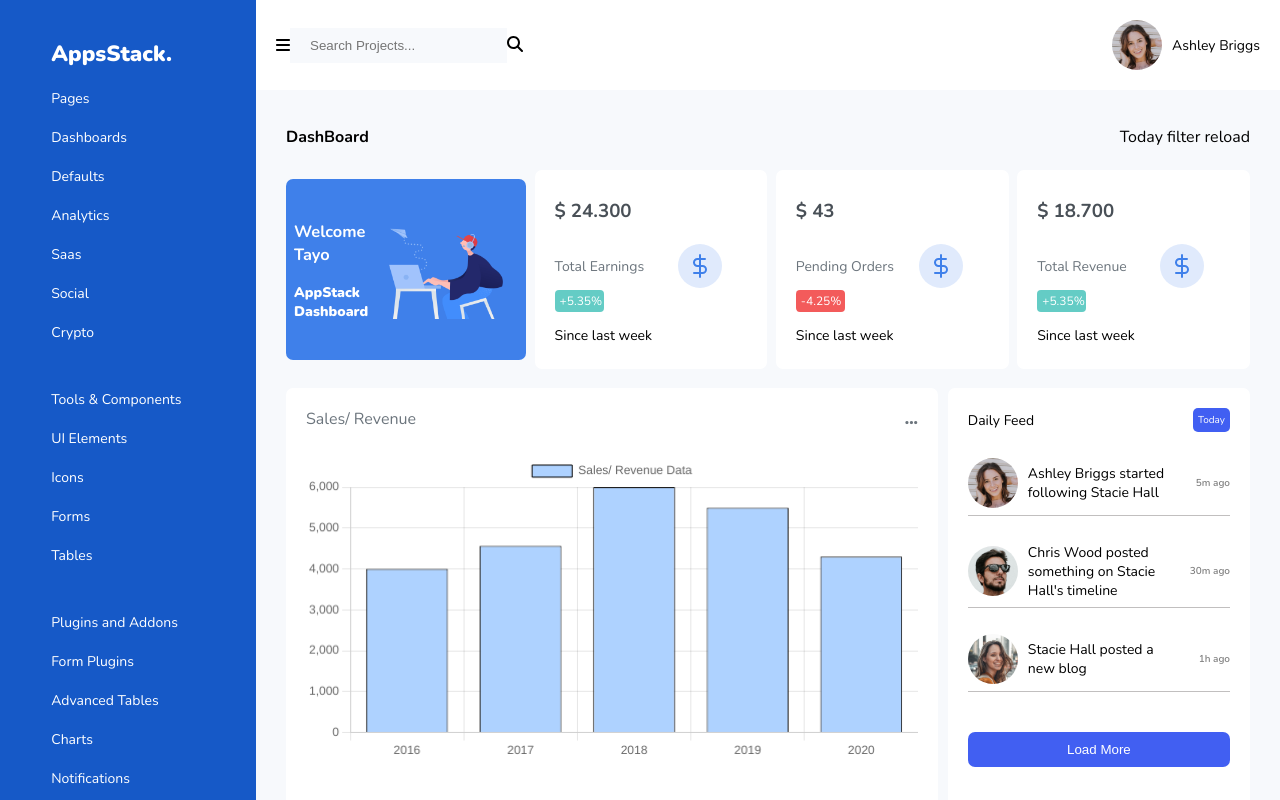
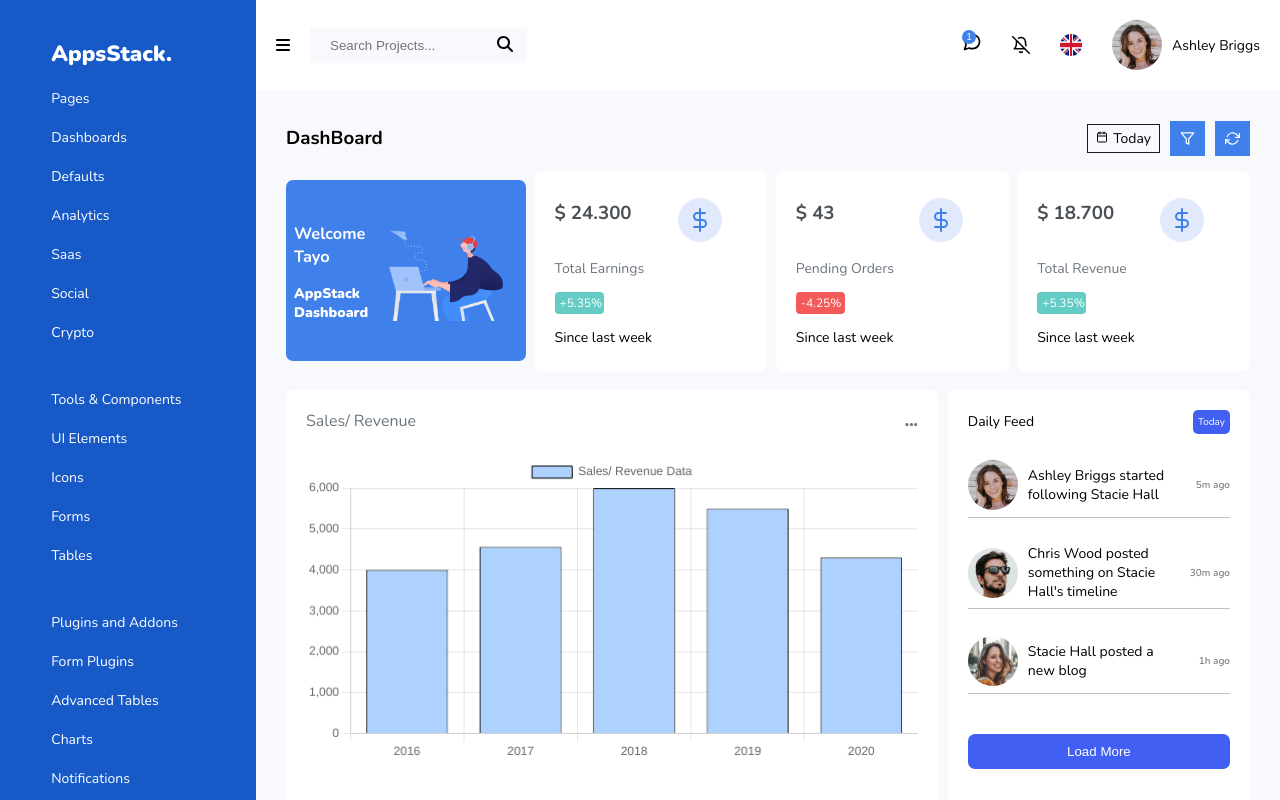
Before and after one commit to TEE2DWHY/admin-dashboard, a Next.js app: page / in a window 1280 px wide. Shown: the top 800 px of the page. Built offline with nearby package versions, Linux system fonts and the light colour scheme.

Commit message:
added the needful icons

```diff
--- a/app/login/page.jsx
+++ /dev/null
@@ -1,5 +0,0 @@
-const Login = () => {
-  return <h1>Login Page</h1>;
-};
-
-export default Login;
--- /dev/null
+++ b/app/not-found/page.jsx
@@ -0,0 +1,5 @@
+const custom404 = () => {
+  return <h1>NotFound Page</h1>;
+};
+
+export default custom404;
--- a/components/navbar.jsx
+++ b/components/navbar.jsx
@@ -1,7 +1,19 @@
+"use client";
+import { useEffect, useState } from "react";
 // styling
-import { Search, Toggle } from "@/icons/icons";
+import { Alarm, Chat, Search, Toggle } from "@/icons/icons";
 import "../styles/navbar.css";
 const Navbar = () => {
+  const [chatNumber, setChatNumber] = useState(0);
+  useEffect(() => {
+    const interval = setInterval(() => {
+      setChatNumber(chatNumber + 1);
+    }, 5000);
+
+    return () => {
+      clearInterval(interval);
+    };
+  }, [chatNumber]);
   return (
     <div className="navbar">
       <div className="nav-left">
@@ -16,7 +28,13 @@ const Navbar = () => {
         </div>
       </div>
       <div className="nav-right">
-        <img className="avatar" src={"/images/avatar-5.jpeg"} alt="" />
+        <div>
+          <Chat />
+          <span className="indicator">{chatNumber}</span>
+        </div>
+        <Alarm />
+        <img className="country" src={"/images/uk.png"} alt="uk-symbol" />
+        <img className="avatar" src={"/images/avatar-5.jpeg"} alt="avatar" />
         <p>Ashley Briggs</p>
       </div>
     </div>
--- a/components/user.jsx
+++ b/components/user.jsx
@@ -8,6 +8,7 @@ import Sales from "./sales";
 import DailyFeed from "./dailyfeed";
 import Schedule from "./schedule";
 import LatestProjects from "./latestprojects";
+import { Calendar, Filter, Reload } from "@/icons/icons";
 const CardIntro = () => {
   return (
     <div className="welcome-message">
@@ -23,13 +24,21 @@ const CardIntro = () => {
     </div>
   );
 };
+
 const User = () => {
   return (
     <>
       <div className="user">
         <div className="dashboard-header" data-aos="fade-in">
-          <h4>DashBoard</h4>
-          <div>Today filter reload</div>
+          <h3>DashBoard</h3>
+          <div className="dashboard-col2">
+            <h4 className="today">
+              <Calendar />
+              Today
+            </h4>
+            <Filter />
+            <Reload />
+          </div>
         </div>
         <div className="card" data-aos="slide-up">
           <CardIntro />
--- a/icons/icons.jsx
+++ b/icons/icons.jsx
@@ -3,11 +3,21 @@ import { FontAwesomeIcon } from "@fortawesome/react-fontawesome";
 import { faBars, faMagnifyingGlass } from "@fortawesome/free-solid-svg-icons";
 
 export const Toggle = () => {
-  return <FontAwesomeIcon icon={faBars} />;
+  return (
+    <FontAwesomeIcon
+      icon={faBars}
+      style={{ marginRight: "20px", cursor: "pointer" }}
+    />
+  );
 };
 
 export const Search = () => {
-  return <FontAwesomeIcon icon={faMagnifyingGlass} />;
+  return (
+    <FontAwesomeIcon
+      icon={faMagnifyingGlass}
+      style={{ marginLeft: "-30px", cursor: "pointer" }}
+    />
+  );
 };
 
 export const DollarIcon = () => {
@@ -22,7 +32,6 @@ export const DollarIcon = () => {
       strokeWidth="2"
       strokeLinecap="round"
       strokeLinejoin="round"
-      className="align-middle text-success"
       style={{
         backgroundColor: "#E0EAFC",
         padding: "10px",
@@ -35,3 +44,129 @@ export const DollarIcon = () => {
     </svg>
   );
 };
+
+export const Filter = () => {
+  return (
+    <svg
+      xmlns="http://www.w3.org/2000/svg"
+      width="24"
+      height="24"
+      viewBox="0 0 24 24"
+      fill="none"
+      stroke="currentColor"
+      strokeWidth="2"
+      strokeLinecap="round"
+      strokeLinejoin="round"
+      style={{
+        backgroundColor: "#3F80EA",
+        padding: "10px",
+        color: "#fff",
+        marginLeft: "10px",
+        width: "15px",
+        height: "15px",
+        cursor: "pointer",
+      }}
+    >
+      <polygon points="22 3 2 3 10 12.46 10 19 14 21 14 12.46 22 3"></polygon>
+    </svg>
+  );
+};
+
+export const Reload = () => {
+  return (
+    <svg
+      xmlns="http://www.w3.org/2000/svg"
+      width="24"
+      height="24"
+      viewBox="0 0 24 24"
+      fill="none"
+      stroke="currentColor"
+      strokeWidth="2"
+      strokeLinecap="round"
+      strokeLinejoin="round"
+      style={{
+        backgroundColor: "#3F80EA",
+        padding: "10px",
+        color: "#fff",
+        marginLeft: "10px",
+        width: "15px",
+        height: "15px",
+        cursor: "pointer",
+      }}
+    >
+      <polyline points="23 4 23 10 17 10"></polyline>
+      <polyline points="1 20 1 14 7 14"></polyline>
+      <path d="M3.51 9a9 9 0 0 1 14.85-3.36L23 10M1 14l4.64 4.36A9 9 0 0 0 20.49 15"></path>
+    </svg>
+  );
+};
+
+export const Calendar = () => {
+  return (
+    <svg
+      xmlns="http://www.w3.org/2000/svg"
+      width="12"
+      height="12"
+      viewBox="0 0 24 24"
+      fill="none"
+      stroke="currentColor"
+      strokeWidth="2"
+      strokeLinecap="round"
+      strokeLinejoin="round"
+      style={{
+        marginRight: "5px",
+      }}
+    >
+      <rect x="3" y="4" width="18" height="18" rx="2" ry="2"></rect>
+      <line x1="16" y1="2" x2="16" y2="6"></line>
+      <line x1="8" y1="2" x2="8" y2="6"></line>
+      <line x1="3" y1="10" x2="21" y2="10"></line>
+    </svg>
+  );
+};
+
+export const Alarm = () => {
+  return (
+    <svg
+      xmlns="http://www.w3.org/2000/svg"
+      width="18"
+      height="18"
+      viewBox="0 0 24 24"
+      fill="none"
+      stroke="currentColor"
+      strokeWidth="2"
+      strokeLinecap="round"
+      strokeLinejoin="round"
+      style={{
+        marginRight: "30px",
+      }}
+    >
+      <path d="M13.73 21a2 2 0 0 1-3.46 0"></path>
+      <path d="M18.63 13A17.89 17.89 0 0 1 18 8"></path>
+      <path d="M6.26 6.26A5.86 5.86 0 0 0 6 8c0 7-3 9-3 9h14"></path>
+      <path d="M18 8a6 6 0 0 0-9.33-5"></path>
+      <line x1="1" y1="1" x2="23" y2="23"></line>
+    </svg>
+  );
+};
+
+export const Chat = () => {
+  return (
+    <svg
+      xmlns="http://www.w3.org/2000/svg"
+      width="20"
+      height="20"
+      viewBox="0 0 24 24"
+      fill="none"
+      stroke="currentColor"
+      strokeWidth="2"
+      strokeLinecap="round"
+      strokeLinejoin="round"
+      style={{
+        marginRight: "30px",
+      }}
+    >
+      <path d="M21 11.5a8.38 8.38 0 0 1-.9 3.8 8.5 8.5 0 0 1-7.6 4.7 8.38 8.38 0 0 1-3.8-.9L3 21l1.9-5.7a8.38 8.38 0 0 1-.9-3.8 8.5 8.5 0 0 1 4.7-7.6 8.38 8.38 0 0 1 3.8-.9h.5a8.48 8.48 0 0 1 8 8v.5z"></path>
+    </svg>
+  );
+};
--- a/styles/dashboard.css
+++ b/styles/dashboard.css
@@ -11,6 +11,26 @@
   display: flex;
   align-items: center;
   justify-content: space-between;
+}
+
+.dashboard-col2 {
+  display: flex;
+  align-items: center;
+}
+
+.today {
+  border: 1px solid #1b1b1b;
+  font-weight: 200;
+  padding: 4px 8px;
+  font-size: 14px;
+}
+
+.today:hover {
+  border: 2px solid #3f80ea;
+  cursor: pointer;
+  background-color: #3f80ea;
+  color: #fff;
+  transition: all 2s ease-in;
 }
 
 .welcome-message {
@@ -56,7 +76,7 @@
 
 .card-col-2 {
   display: block;
-  margin: auto;
+  margin: 0 auto 50% auto;
 }
 
 .card-figure {
--- a/styles/navbar.css
+++ b/styles/navbar.css
@@ -24,6 +24,28 @@
   cursor: pointer;
 }
 
+.indicator {
+  display: flex;
+  align-items: center;
+  justify-content: center;
+  font-size: 10px;
+  color: #fff;
+  background-color: #3f80ea;
+  border-radius: 50%;
+  width: 12px;
+  height: 12px;
+  position: absolute;
+  top: 30px;
+  padding: 1px;
+}
+
+.country {
+  margin-right: 30px;
+  width: 22px;
+  height: 22px;
+  border-radius: 50%;
+}
+
 .nav-right p {
   font-size: 14px;
 }
```
Also changed, not shown: public/images/uk.png (added).
